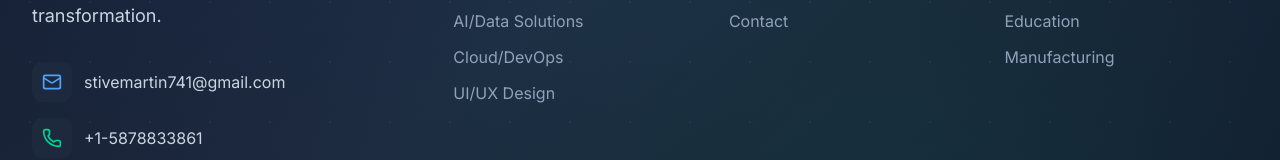
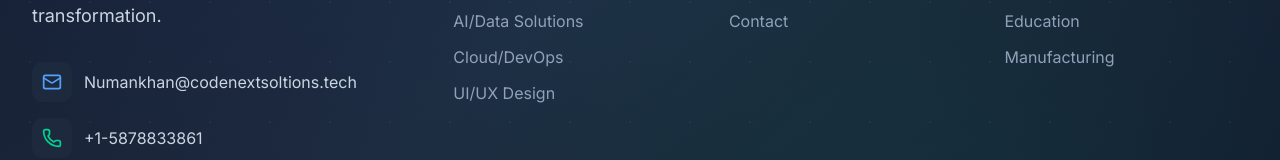
Before and after one commit to sameeramjad07/codenextsolutions, a Next.js app: page / in a window 1280 px wide. Shown: the part 6397-6557 px from the top of the page. Built offline with nearby package versions, Linux system fonts and the light colour scheme.

Commit message:
update email address

```diff
--- a/app/contact/page.tsx
+++ b/app/contact/page.tsx
@@ -450,10 +450,10 @@ export default function ContactPage() {
                     <div>
                       <h4 className="font-medium text-gray-900">Email Us</h4>
                       <Link
-                        href="mailto:stivemartin741@gmail.com"
+                        href="mailto:Numankhan@codenextsoltions.tech"
                         className="text-gray-600 hover:text-blue-600 transition-colors"
                       >
-                        stivemartin741@gmail.com
+                        Numankhan@codenextsoltions.tech
                       </Link>
                       <p className="text-sm text-gray-500">
                         We'll respond within 24 hours
--- a/components/landing page/floating-contact.tsx
+++ b/components/landing page/floating-contact.tsx
@@ -35,7 +35,7 @@ export default function FloatingContact() {
 
         {/* Email */}
         <Link
-          href="mailto:stivemartin741@gmail.com"
+          href="mailto:Numankhan@codenextsoltions.tech"
           className="flex items-center space-x-3 bg-blue-500 hover:bg-blue-600 text-white px-4 py-3 rounded-full shadow-lg transition-all duration-300 transform hover:scale-105 group"
         >
           <Mail className="h-5 w-5" />
--- a/components/landing page/footer.tsx
+++ b/components/landing page/footer.tsx
@@ -111,7 +111,7 @@ export default function Footer() {
                     <Mail className="h-5 w-5 text-blue-400" />
                   </div>
                   <span className="text-slate-300 group-hover:text-white transition-colors duration-300">
-                    stivemartin741@gmail.com
+                    Numankhan@codenextsoltions.tech
                   </span>
                 </div>
                 <div className="flex items-center space-x-3 group">
```
